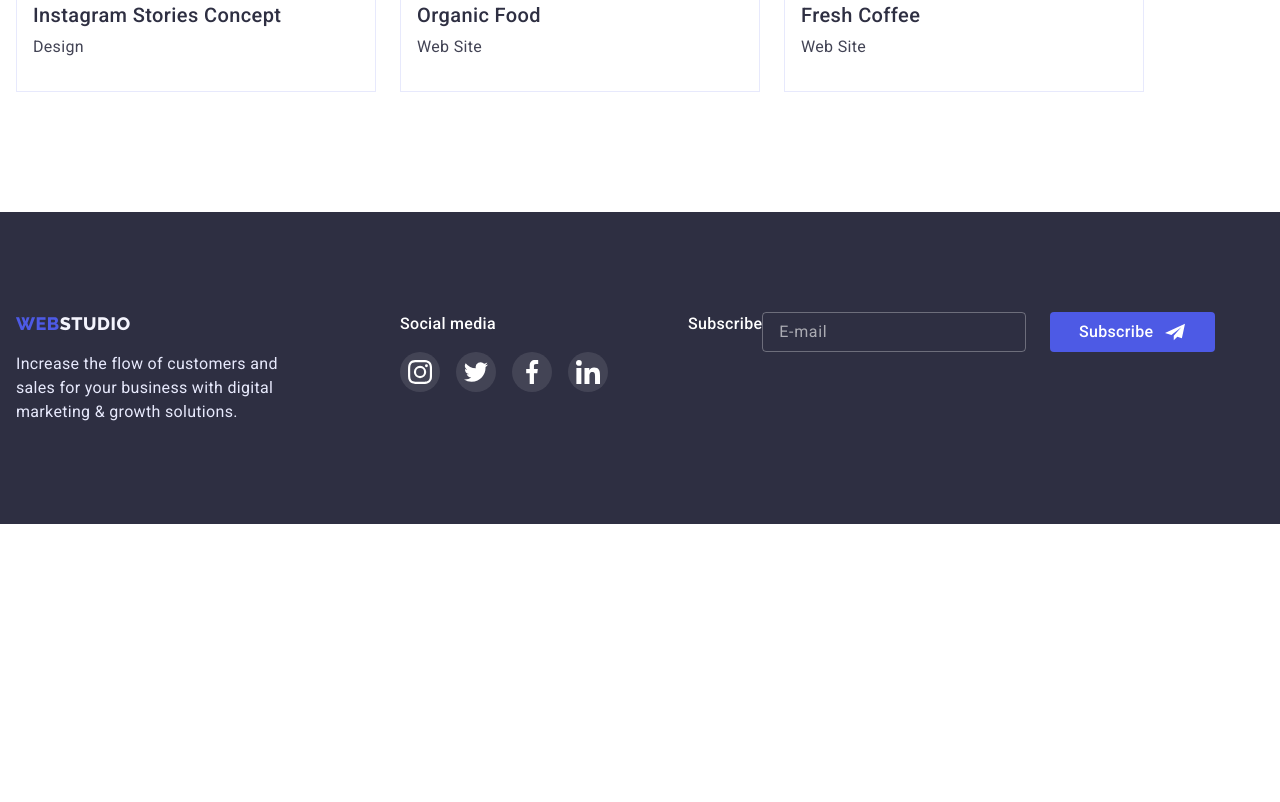
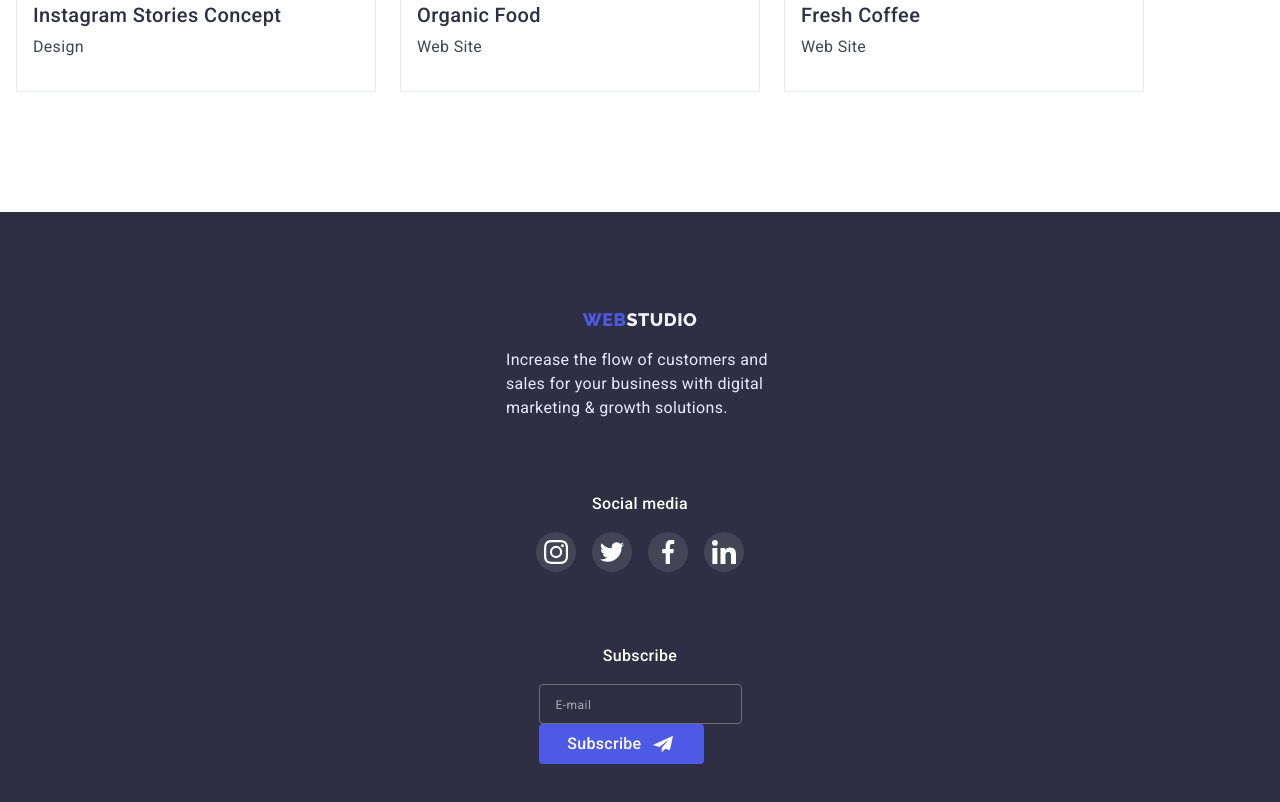
Before and after one commit to NikaDelva/goit-markup-hw-07, a plain HTML site: page portfolio.html in a window 1280 px wide. Shown: the part 1558-2360 px from the top of the page. Before the commit the page ends 2082 px from the top, so only its background shows below. Drawn offline with nearby package versions, Linux system fonts and the light colour scheme.

Commit message:
footer completed

```diff
--- a/css/desk-styles.css
+++ b/css/desk-styles.css
@@ -90,6 +90,48 @@
         height: 88px;
     }
 
+  /*===FOOTER===*/
+    .footer {
+        padding: 100px 0;
+    }
+
+    .footer-container {
+        flex-direction: row;
+        justify-content: center;
+        flex-wrap: nowrap;
+    }
+
+    .footer-title {
+         text-align: left;
+     }
+
+    .footer-text {
+        width: 264px;
+    }
+
+    .footer-description {
+        margin-right: 120px;
+        align-items: flex-start;
+        justify-content: center;
+    }
+
+    .footer-link {
+        justify-content: center;
+        align-items: center;
+    }
 
 
+    .footer-subscribe {
+        margin-left: 80px;
+    }
+
+    .subscribe-form {
+        flex-direction: row;
+        margin-top: 16px;
 }
+
+    .subscribe-field {
+        width: 264px;
+        height: 40px;
+        margin-right: 24px;
+    }
--- a/css/mob-styles.css
+++ b/css/mob-styles.css
@@ -1,6 +1,6 @@
 @media screen and (min-width: 480px) and (max-width: 767px) {
     .container {
-        width: 428px;
+        max-width: 428px;
     }
 
 
--- a/css/styles.css
+++ b/css/styles.css
@@ -76,7 +76,7 @@ button {
   width: 100%;
   padding-left: 16px;
   padding-right: 16px;
-  /*margin: 0 auto;*/
+  margin: 0 auto;
 }
 
 .section {
@@ -94,7 +94,7 @@ button {
   color: var(--dark-theme);
   letter-spacing: 0.03em;
   text-transform: uppercase;
-  margin-right: 76px;
+  /*margin-right: 76px;*/
 }
 
 .accent {
@@ -394,40 +394,56 @@ button {
 
 .footer {
   background-color: var(--dark-theme);
-  padding: 100px 0;
+  padding-top: 96px;
+  padding-bottom: 96px;
 
 }
 
 .footer-container {
   display: flex;
+  flex-direction: column;
+  row-gap: 72px;
 }
 
 .footer-description {
-  margin-right: 120px;
+  /*margin-right: 120px;*/
+  display: flex;
+  flex-direction: column;
+  align-items: center;
+  justify-content: center;
+
 }
+
 
 .footer-text {
   line-height: 1.5;
   letter-spacing: 0.02em;
   color: var(--accent);
-  width: 264px;
+  max-width: 268px;
   margin-top: 16px;
 }
 
+
 .footer-social {
   display: flex;
+  flex-direction: row;
+  align-items: center;
+  justify-content: center;
+  margin-top: 16px;
+  column-gap: 16px;
 }
 
-.footer-item:not(:last-child) {
+/*.footer-item:not(:last-child) {
   margin-right: 16px;
-}
+}*/
 
 .footer-title {
   font-weight: 500;
   line-height: 1.5;
   letter-spacing: 0.02em;
   color: var(--standart-white);
-  margin-bottom: 16px;
+  /*margin-bottom: 16px;*/
+  text-align: center;
 }
 
 .footer-link {
@@ -560,7 +576,7 @@ button {
 .modal {
   position: absolute;
   width: 408px;
-  min-height: 584px;
+  height: 584px;
   top: 50%;
   left: 50%;
   background-color: var(--modal-window);
@@ -606,32 +622,31 @@ button {
 
 }
 
-.footer-subscribe {
+/*.footer-subscribe {
   margin-left: 80px;
-}
+}*/
 
 .subscribe-form {
   display: flex;
-}
-
-.subscribe-wrap {
-  display: flex;
-  flex-direction: row;
-
-}
+  flex-direction: column;
+  align-items: center;
+  justify-content: center;
+  row-gap: 16px;
+  width: 100%;
+  }
 
 .subscribe-field {
-  width: 264px;
+  width: 100%;
   Height: 40px;
   border: 1px solid rgba(255, 255, 255, 0.3);
   background-color: transparent;
   border-radius: 4px;
-  margin-right: 24px;
   padding-left: 16px;
 }
 
 .subscribe-field::placeholder {
     font-weight: 400;
+    font-size: 12px;
     line-height: 2;
     letter-spacing: 0.04em;
     color: rgba(255, 255, 255, 0.6);
@@ -715,6 +730,7 @@ background-color: var(--pressed-state);
 
 .modal-text-area::placeholder {
   font-weight: 400;
+  font-size: 12px;
   line-height: 1.33;
   color: rgba(117, 117, 117, 0.5);
   letter-spacing: 0.04em;
```
Also changed, not shown: css/tab-styles.css (+38 -0 lines), index.html (indentation only).
